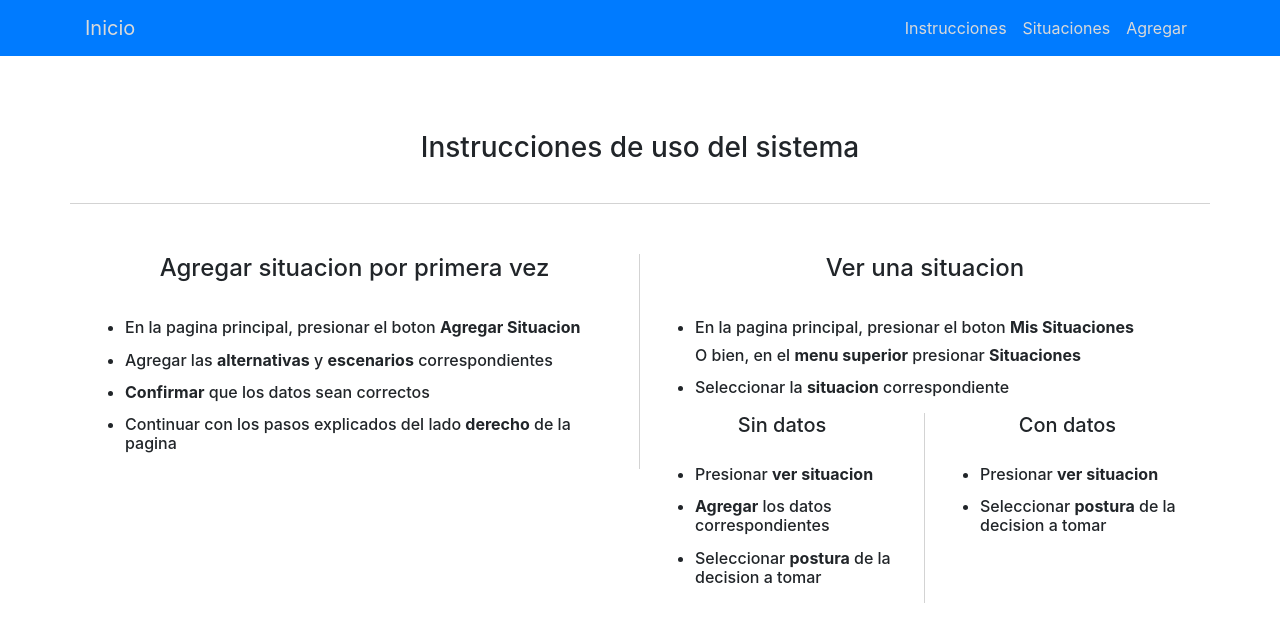
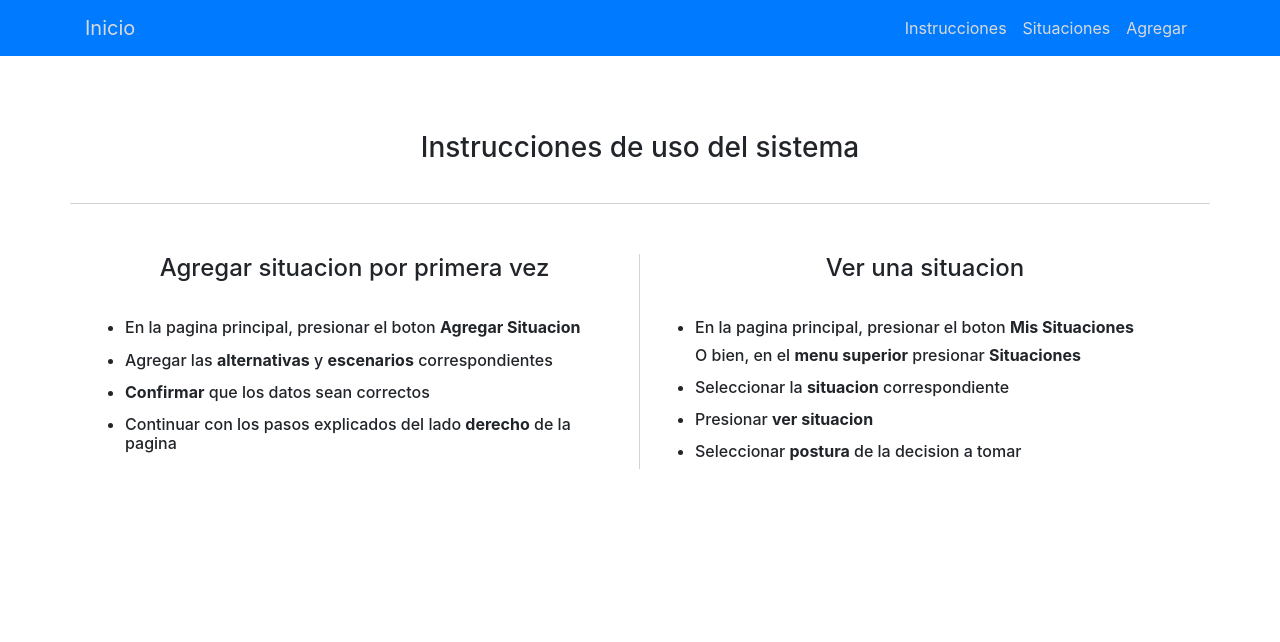
Before and after one commit to Facundo97Maldonado/Teoria-de-Decisiones---Inv.-Operativa-2, a Vue app: page /#/about in a window 1280 px wide. Shown: the top 642 px of the page. Built offline with nearby package versions, Linux system fonts and the light colour scheme.

Commit message:
Dummy manual changed

```diff
--- a/src/components/fd-about.vue
+++ b/src/components/fd-about.vue
@@ -67,15 +67,6 @@
 									Seleccionar la <strong>situacion</strong> correspondiente
 								</h6>
 							</li>
-						</ul>
-						<div class="row">
-							<div class="col-md-6 subList">
-								<div class="row">
-									<div class="col-md-12">
-										<h5 class="subTitle">
-											Sin datos
-										</h5>
-										<ul class="list">
 							<li class="element">
 								<h6>
 									Presionar <strong>ver situacion</strong>
@@ -83,42 +74,10 @@
 							</li>
 							<li class="element">
 								<h6>
-													<strong>Agregar</strong> los datos correspondientes
-												</h6>
-											</li>
-											<li class="element">
-												<h6>
-													Seleccionar <strong>postura</strong> de
-													la decision a tomar
+									Seleccionar <strong>postura</strong> de la decision a tomar
 								</h6>
 							</li>
 						</ul>
-									</div>
-								</div>
-							</div>
-							<div class="col-md-6">
-								<div class="row">
-									<div class="col-md-12">
-										<h5 class="subTitle">
-											Con datos
-										</h5>
-										<ul class="list">
-											<li class="element">
-												<h6>
-													Presionar <strong>ver situacion</strong>
-												</h6>
-											</li>
-											<li class="element">
-												<h6>
-													Seleccionar <strong>postura</strong> de
-													la decision a tomar
-												</h6>
-											</li>
-										</ul>
-									</div>
-								</div>
-							</div>
-						</div>
 					</div>
 				</div>
 			</div>
```
Also changed, not shown: public/js/bundle.js. Lines whose indentation alone changed are shown as unchanged.
